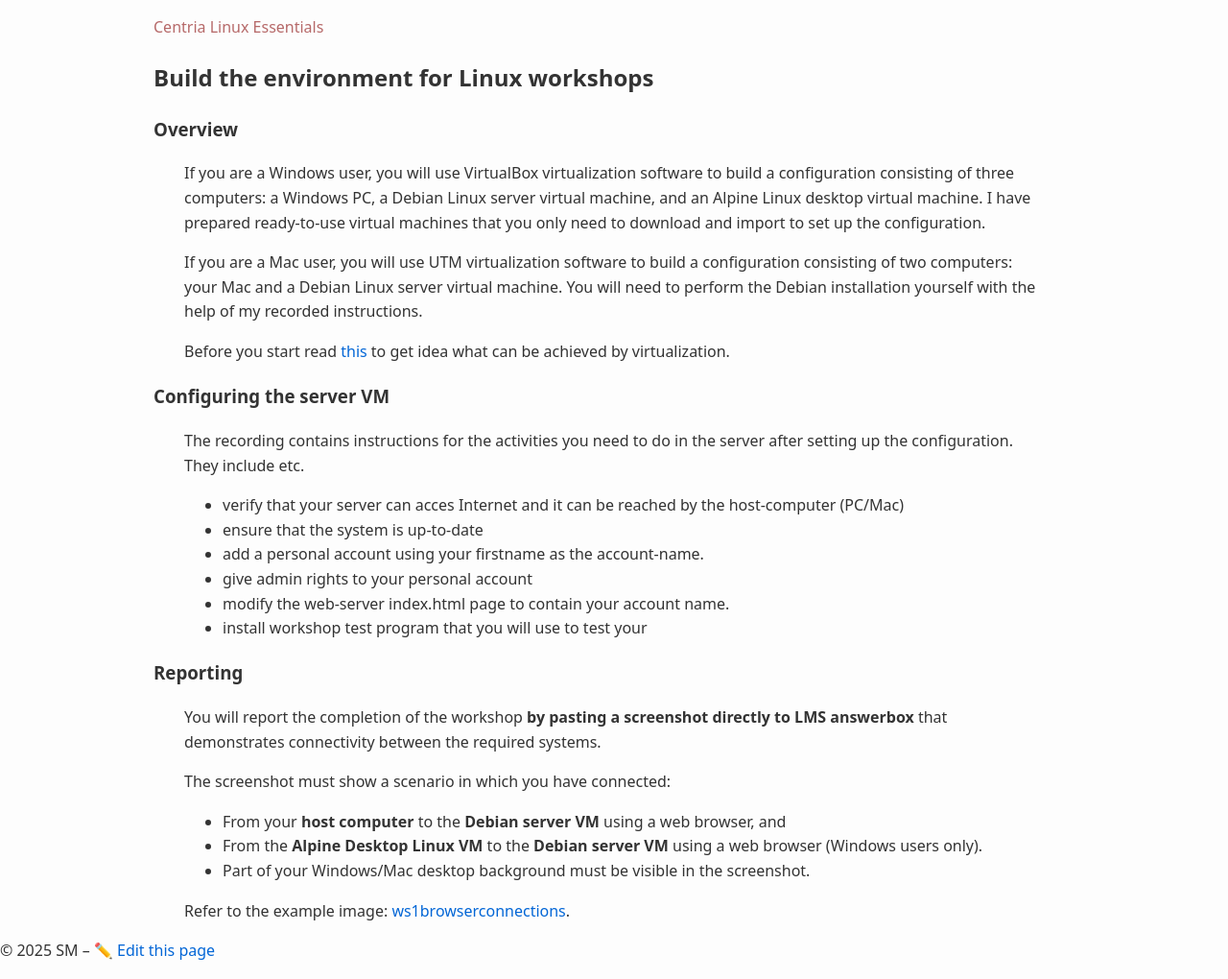
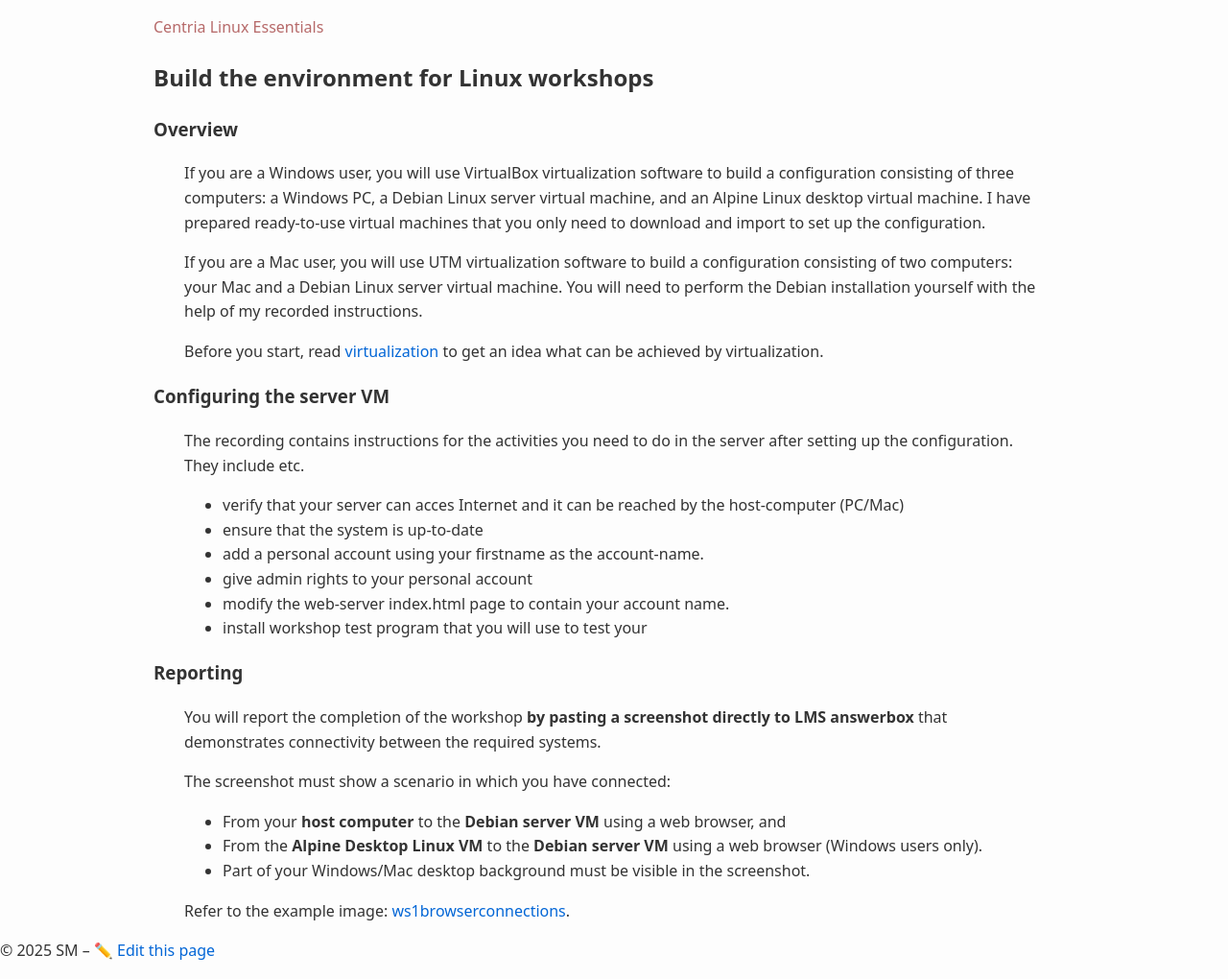
Before and after one commit to averkoc/lx, a Jekyll site: the page built from docs/ws1.md, in a window 1280 px wide. Shown: the whole page at 96% size. Built offline with Jekyll 4.4.1, drawn with Linux system fonts in a browser that asks for light colours.

Commit message:
Fix link format and punctuation in ws1.md
Updated link format and added a comma for clarity.

```diff
--- a/docs/ws1.md
+++ b/docs/ws1.md
@@ -10,7 +10,8 @@ If you are a Windows user, you will use VirtualBox virtualization software to bu
 
 If you are a Mac user, you will use UTM virtualization software to build a configuration consisting of two computers: your Mac and a Debian Linux server virtual machine. You will need to perform the Debian installation yourself with the help of my recorded instructions.
 
-Before you start read [this](../virtualization.md) to get idea what can be achieved by virtualization.
+Before you start, read [virtualization]({{ "/virtualization/" | relative_url }})
+ to get an idea what can be achieved by virtualization.
 
 ### Configuring the server VM
 The recording contains instructions for the activities you need to do in the server after setting up the configuration. They include etc.
```
